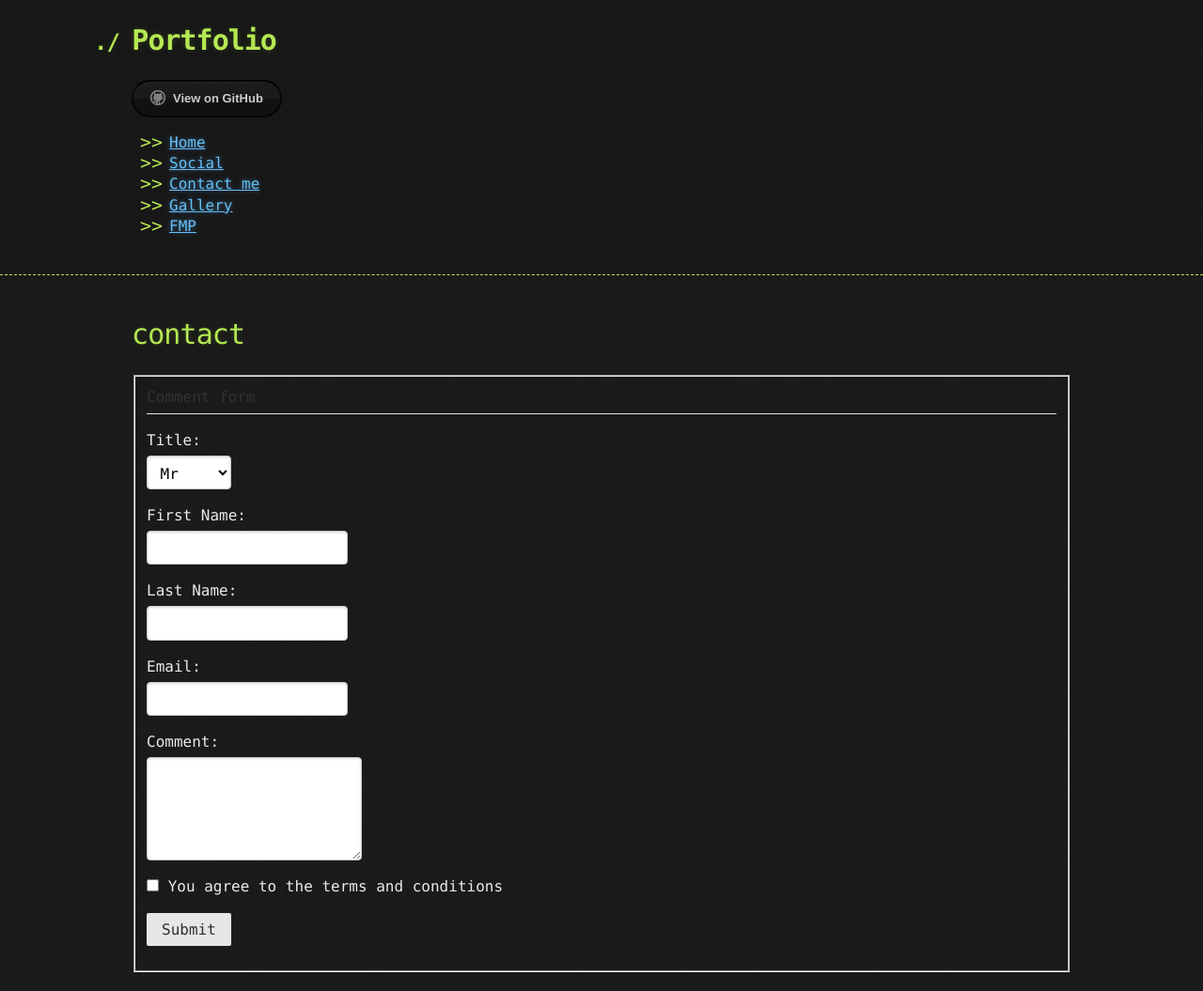
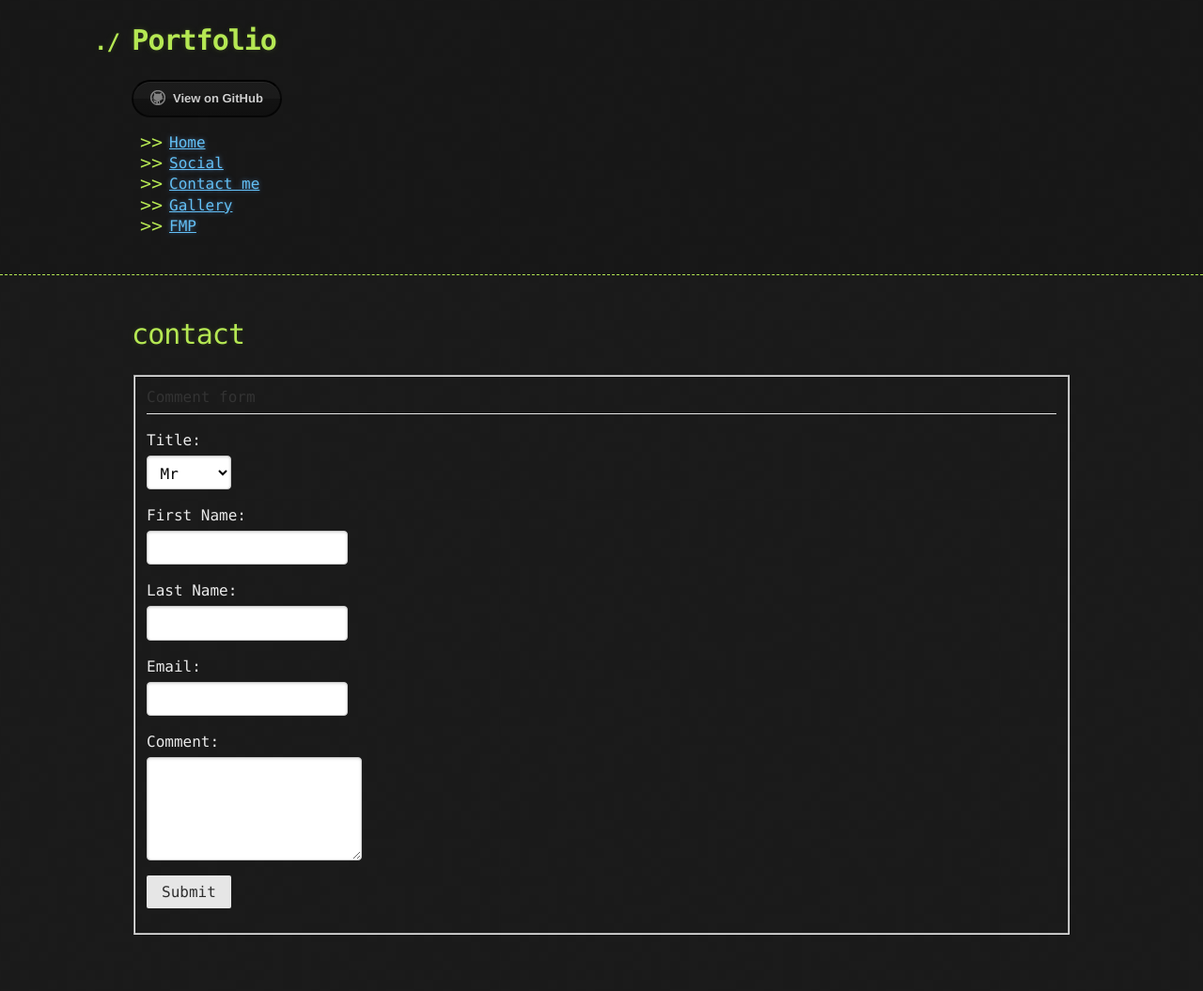
Before and after one commit to ElliotEserin/Portfolio, a Jekyll site: the page built from contact.md, in a window 1280 px wide. Shown: the whole page at 94% size. Built offline with Jekyll 4.4.1, drawn with Linux system fonts in a browser that asks for light colours; nearby versions of some CDN libraries; the repository's description, which GitHub fills in, is left out; our own code applies the rules of GitHub Pages for plain Markdown files; after the commit the page ends 1015 px from its top, so only the background shows below that.

Commit message:
Update form.html

```diff
--- a/_layouts/form.html
+++ b/_layouts/form.html
@@ -71,9 +71,6 @@
 					<textarea name="message" id="message" cols="" rows="5" required></textarea>
 				</p>
 				<p>
-					<input type="checkbox" name="checkbox" id="checkbox" required> You agree to the terms and conditions
-				</p>
-				<p>
 					<input type="submit" value="Submit" class="button-success pure-button">
 				</p>
 			</form>
```
